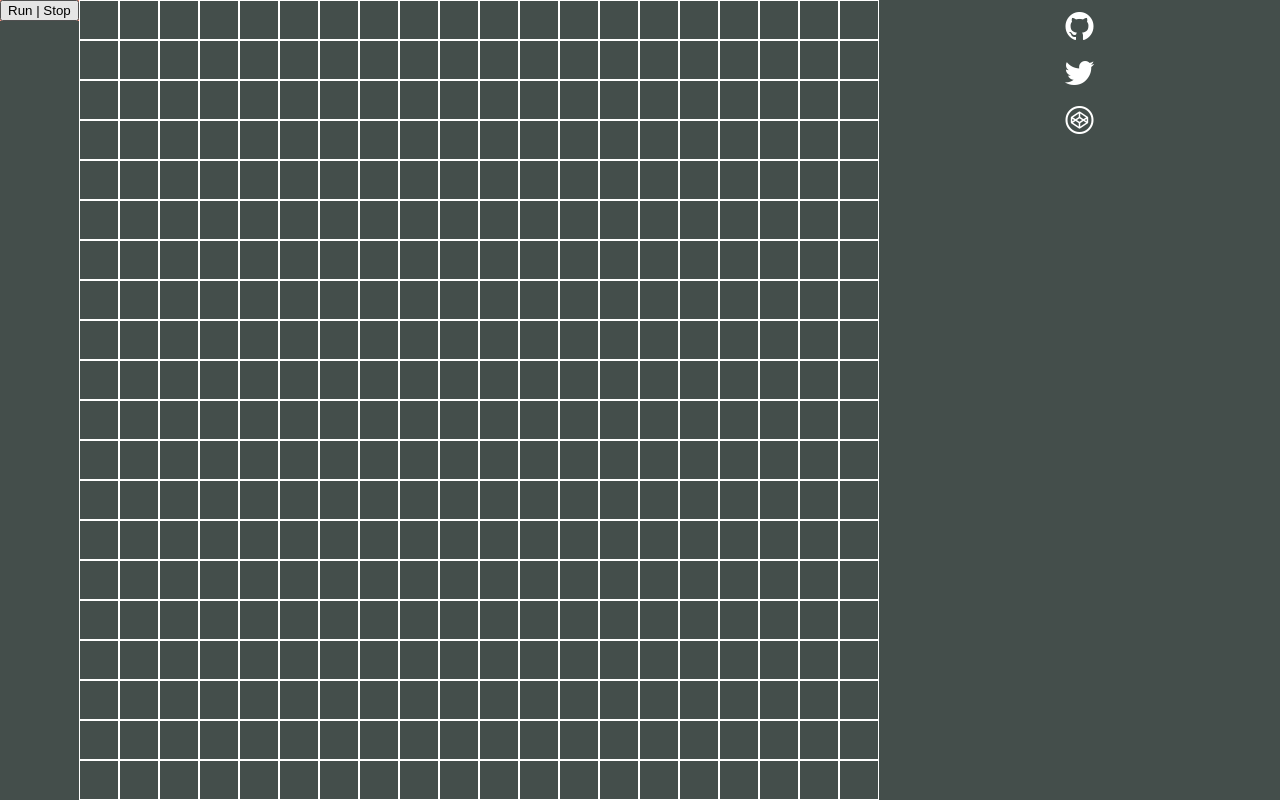
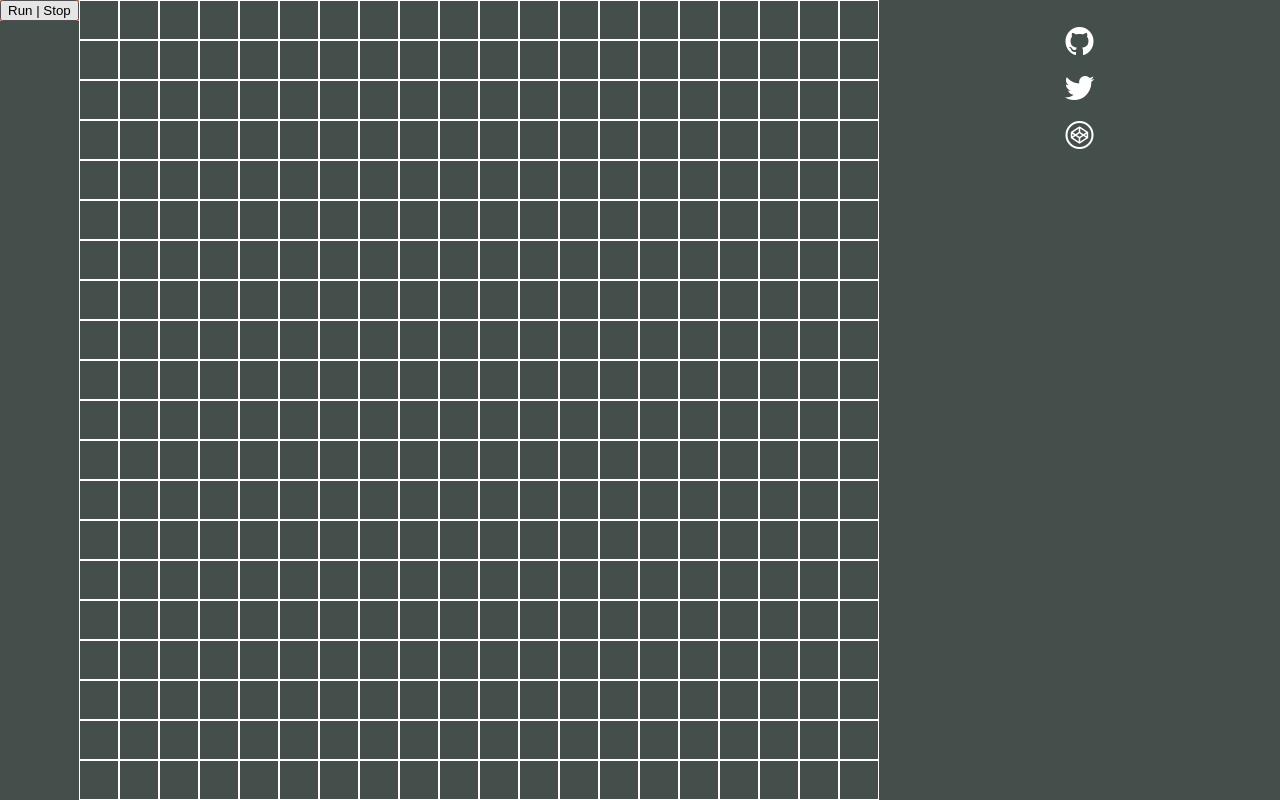
Before and after one commit to gurugu-fcc-projects/FCC_game_of_life, a React (Create React App) app: page / in a window 1280 px wide. Built offline with nearby package versions, Linux system fonts and the light colour scheme.

Commit message:
Increase top padding for the first socials icon

```diff
--- a/src/scss/partials/_infobar.scss
+++ b/src/scss/partials/_infobar.scss
@@ -12,4 +12,7 @@
     text-align: center;
     color: #fff;
   }
+  a:first-child {
+    padding-top: 20px;
+  }
 }
```
